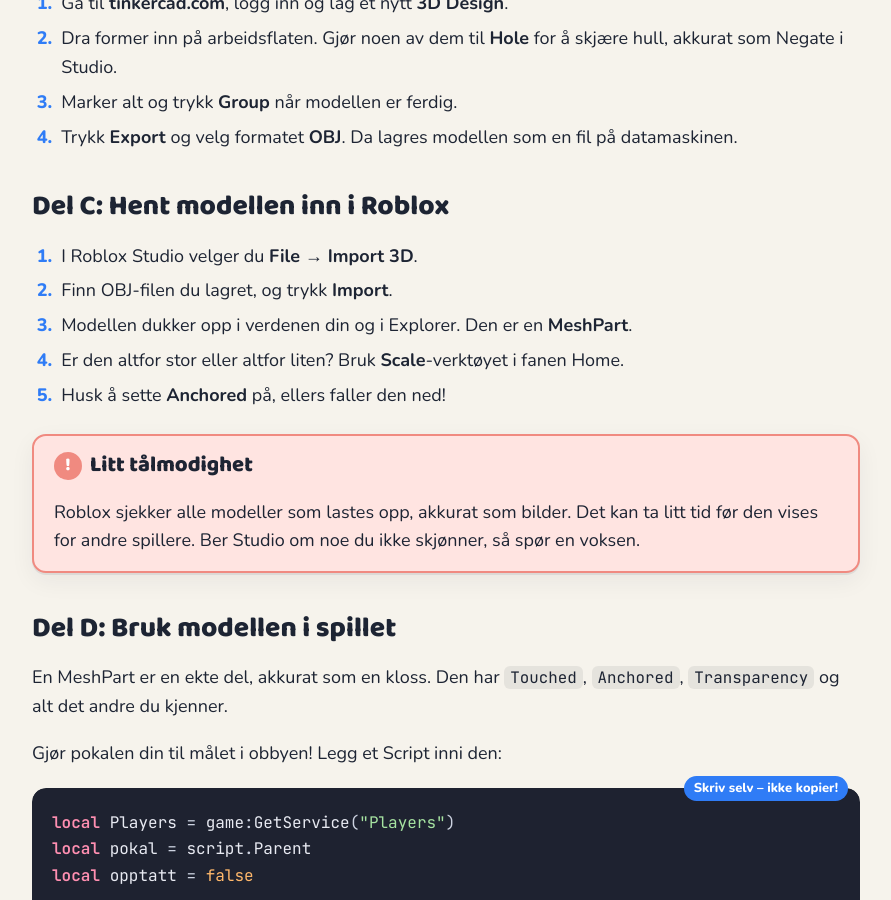
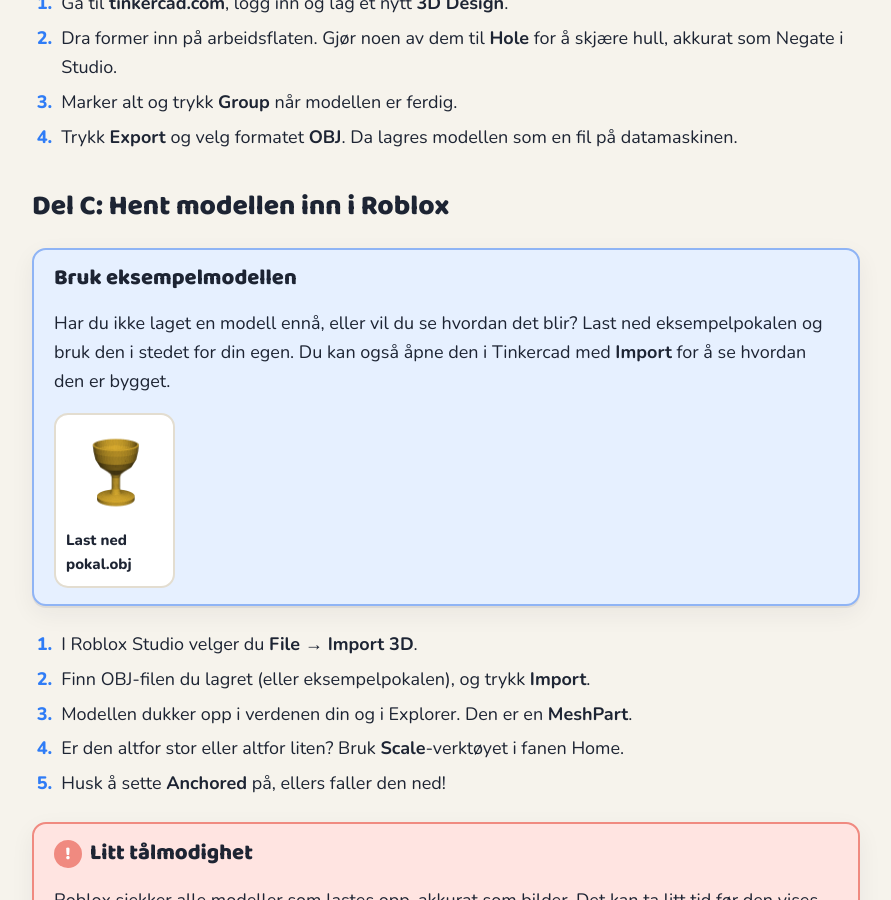
Before and after one commit to wendelborg/roblox-studio-kurs, a Jekyll site: the page built from docs/bonus-tinkercad.md, in a window 1280 px wide and 900 px high, scrolled down 1518 px. Shown: the whole window, without its empty margins (194-1085 px from the left). Built offline with Jekyll 4.4.1, drawn with Linux system fonts in a browser that asks for light colours.

Commit message:
Eksempelmodeller (pokal og sopp) i 3D-bonusene
Co-Authored-By: Claude Opus 5.5 <noreply@anthropic.com>
Claude-Session: https://claude.ai/code/session_01DpVn7WjFffeEtuzLcQZFM2

```diff
--- a/docs/bonus-tinkercad.md
+++ b/docs/bonus-tinkercad.md
@@ -62,8 +62,19 @@ Du trenger en konto i Tinkercad. For barn må en voksen hjelpe til med å lage d
 
 ## Del C: Hent modellen inn i Roblox
 
+<div class="boks ide" markdown="1">
+### Bruk eksempelmodellen
+
+Har du ikke laget en modell ennå, eller vil du se hvordan det blir? Last ned eksempelpokalen og bruk den i stedet for din egen. Du kan også åpne den i Tinkercad med **Import** for å se hvordan den er bygget.
+
+<div class="bildegalleri">
+  <a href="{{ '/assets/modeller/pokal.obj' | relative_url }}" download><img src="{{ '/assets/modeller/pokal.png' | relative_url }}" alt="Pokal"><span>Last ned pokal.obj</span></a>
+</div>
+</div>
+
+
 1. I Roblox Studio velger du **File → Import 3D**.
-2. Finn OBJ-filen du lagret, og trykk **Import**.
+2. Finn OBJ-filen du lagret (eller eksempelpokalen), og trykk **Import**.
 3. Modellen dukker opp i verdenen din og i Explorer. Den er en **MeshPart**.
 4. Er den altfor stor eller altfor liten? Bruk **Scale**-verktøyet i fanen Home.
 5. Husk å sette **Anchored** på, ellers faller den ned!
```
Also changed, not shown: docs/bonus-blender.md (+12 -1 lines), veileder/15-bonus-tinkercad.md (+2 -0 lines), veileder/16-bonus-blender.md (+2 -0 lines), docs/assets/modeller/pokal.png (added), docs/assets/modeller/sopp.png (added), 2 other files.
